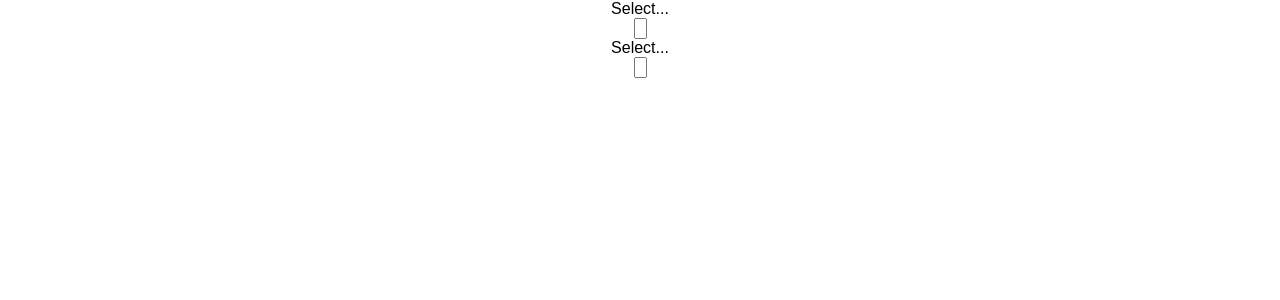
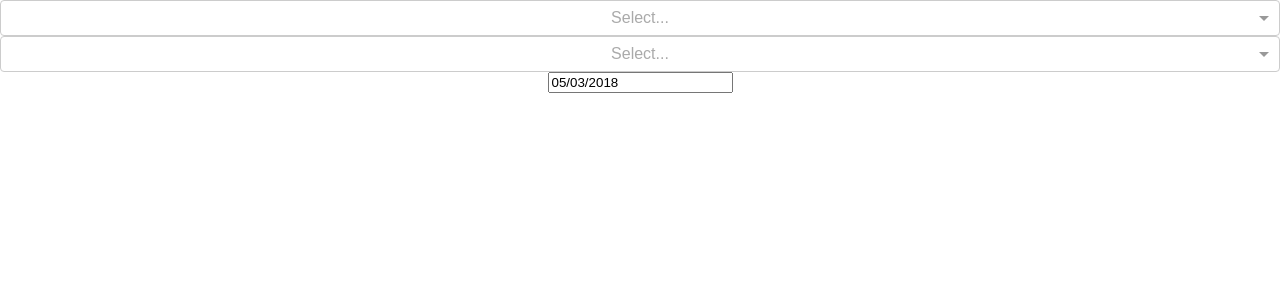
Before and after one commit to Anastasiia-derymarko/notary-app, a React (Create React App) app: page / in a window 1280 px wide. Shown: the top 300 px of the page. Built offline with nearby package versions, Linux system fonts and the light colour scheme.

Commit message:
add Component DatePicker

```diff
--- a/package.json
+++ b/package.json
@@ -3,7 +3,9 @@
   "version": "0.1.0",
   "private": true,
   "dependencies": {
+    "moment": "^2.22.1",
     "react": "^16.3.2",
+    "react-datepicker": "^1.4.1",
     "react-dom": "^16.3.2",
     "react-scripts": "1.1.4",
     "react-select": "^1.2.1"
--- a/src/components/Setup.js
+++ b/src/components/Setup.js
@@ -1,6 +1,10 @@
 import React, { Component } from 'react';
 import Select from 'react-select';
-import { orderTypes, orderObjects } from '../data/orders.js'
+import 'react-select/dist/react-select.css';
+import { orderTypes, orderObjects } from '../data/orders.js';
+import DatePicker from 'react-datepicker';
+import moment from 'moment';
+import 'react-datepicker/dist/react-datepicker.css';
 
 class Setup extends Component {
   constructor (props) {
@@ -9,6 +13,7 @@
     this.state = {
       orderType: null,
       orderObject: null,
+      startDate: moment(),
     };
   }
 
@@ -25,8 +30,12 @@
     this.setState({ orderObject: selectedOption ? selectedOption.value : null });
   }
 
+  handleChange = date=> {
+    this.setState({ startDate: date });
+  }
+
   render() {
-    const {orderType, orderObject} = this.state;
+    const {orderType, orderObject, startDate} = this.state;
 
     return (
       <div>
@@ -42,6 +51,10 @@
           onChange={this.handleOrderObjectChange}
           options={orderObjects}
         />
+        <DatePicker
+        selected={startDate}
+        onChange={this.handleChange}
+        />
       </div>
     );
   }
```
Also changed, not shown: src/components/DataPicker.js (added, +31 -0 lines), 1 other file (tests, documents, lock files or other folders).
